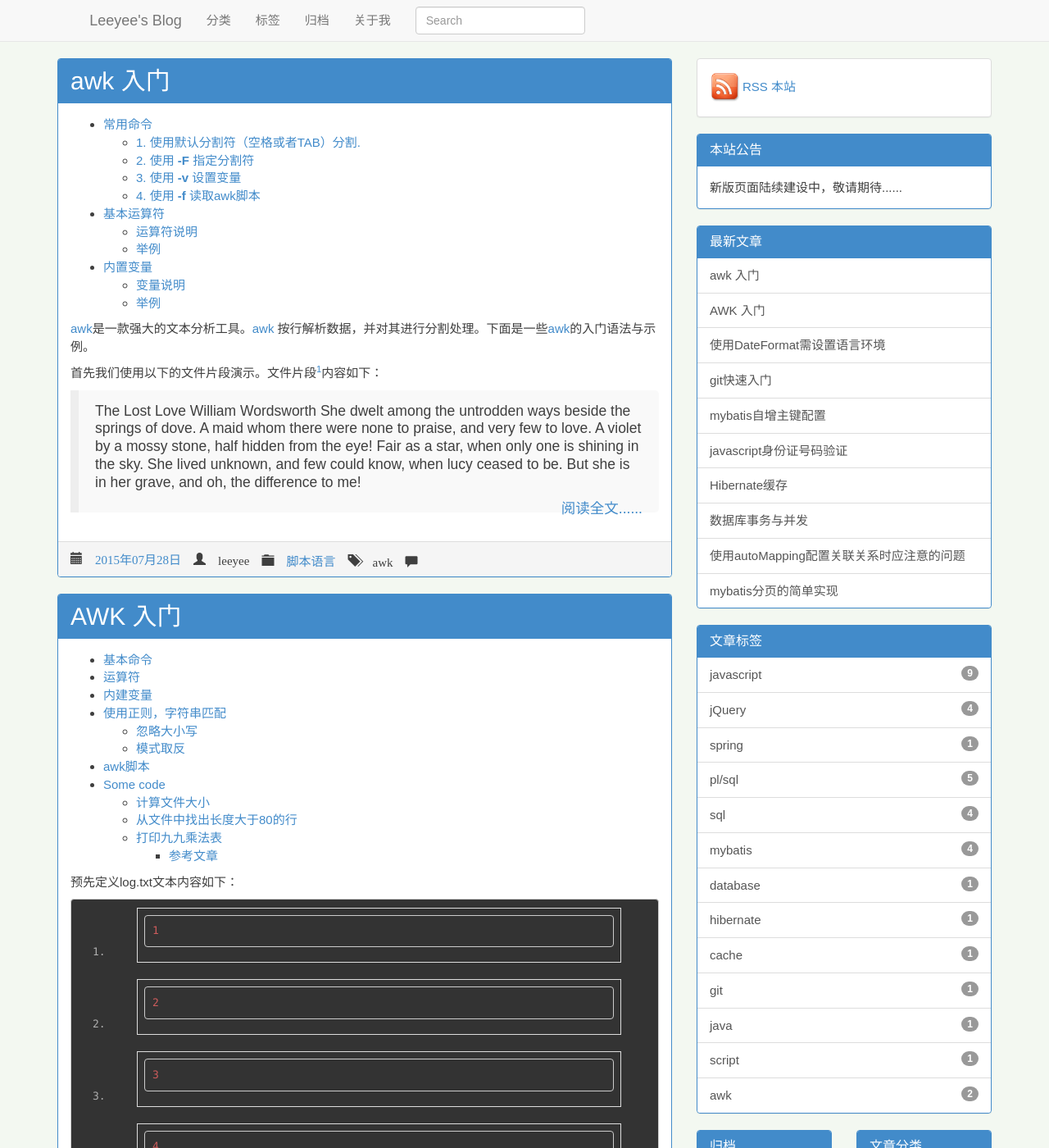
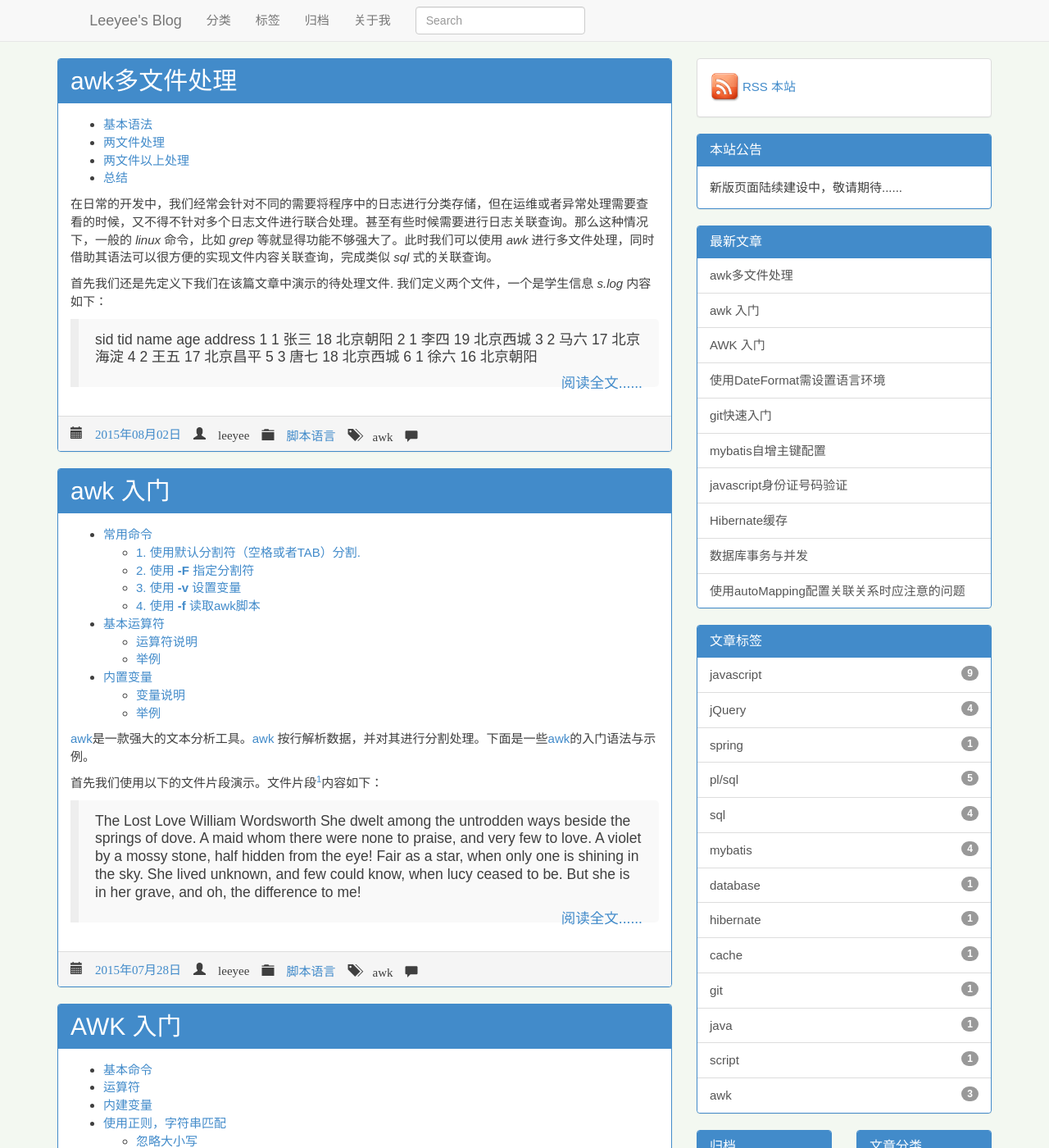
Before and after one commit to leeyee/leeyee.github.com, a Jekyll site: the page built from index.html, in a window 1280 px wide and 1400 px high. Shown: the whole window at 82% size. Built offline with Jekyll 4.4.1, drawn with Linux system fonts in a browser that asks for light colours; the list of posts is cut into pages by our own code; comment, search, counter and statistics services are not loaded; some of the changed text lies outside the part shown.

Commit message:
awk多文件处理

````diff
--- /dev/null
+++ b/_posts/script/2015-08-02-awk-muli-file.md
@@ -0,0 +1,139 @@
+---
+layout: post
+title: awk多文件处理
+description: awk多文件处理及相关关联查询
+category: 脚本语言
+tag: [awk]
+keywords: [awk多文件处理,awk文件关联]
+---
+
+* TOC
+{:toc}
+
+在日常的开发中，我们经常会针对不同的需要将程序中的日志进行分类存储，但在运维或者异常处理需要查看的时候，又不得不针对多个日志文件进行联合处理。甚至有些时候需要进行日志关联查询。那么这种情况下，一般的 *linux* 命令，比如 *grep* 等就显得功能不够强大了。此时我们可以使用 *awk* 进行多文件处理，同时借助其语法可以很方便的实现文件内容关联查询，完成类似 *sql* 式的关联查询。
+
+首先我们还是先定义下我们在该篇文章中演示的待处理文件. 我们定义两个文件，一个是学生信息 *s.log* 内容如下：
+
+>sid tid name age address
+1 1 张三 18 北京朝阳
+2 1 李四 19 北京西城
+3 2 马六 17 北京海淀
+4 2 王五 17 北京昌平
+5 3 唐七 18 北京西城
+6 1 徐六 16 北京朝阳
+
+另一个是老师信息 *t.log* 内容如下：
+
+>tid name age subject
+1 张正	35	数学
+2 聂磊	40	语文
+3 黄明	42	物理
+4 吴立	23	体育
+
+### 基本语法
+
+当我们使用awk读取多文件时，可以有以下两种方式：
+
+1. 模糊匹配。形式如下：
+
+    > awk '{...}' *.log
+
+2. 直接指定需要读取的文件。形式如下：
+
+    > awk '{...}'  file1...fileN
+
+针对第一种方式，*awk* 会一次读取所有能匹配到的所有文件；而第二种是则是依次处理指定的文件。对应两种方式的处理流程都是**先处理完成一个文件后在接着处理另一个文件**。比如
+
+```shell
+awk 'FNR > 1 {print $1,$2,$3,$4}' s.log t.log
+```
+
+>1 1 张三 18
+2 1 李四 19
+3 2 马六 17
+4 2 王五 17
+5 3 唐七 18
+6 1 徐六 16
+1 张正 35 数学
+2 聂磊 40 语文
+3 黄明 42 物理
+4 吴立 23 体育
+
+不过以上方式只是简单的将多个文件输出，那么当我们需要在一个命令中针对不同的文件进行一些差异化的处理时该如何操作呢？
+
+### 两文件处理
+
+一般的这对两个文件的常规处理方式有以下两种：
+
+> **awk 'NR==FNR{...} NR>FNR{...}' file1 file2**
+>
+>或者
+>
+> **awk 'NR==FNR{...} NR!=FRN{...}' file1 file2**
+>
+>或者
+>
+> **awk 'NR==FNR{...;next}{...}' file1 file2**
+
+其中 *NR* 参数代表当前读取文件的总行数，而 *FNR* 参数代表当前读取文件的行数。所以当读取第一个文件时，总是有 *NR==FNR*。而当读取第二个文件时，总是有 *NR>FNR* 或者 *NR!=FNR*，因为 *FNR* 重新开始计数了！
+
+下面我们来看下具体的示例。假设我们需要查询学生表中学号为1的学生和教师表中年纪等于23岁的老师，
+
+```shell
+awk 'NR==FNR {if($1==1)print $0} NR>FNR {if($3==23)print $0}' s.log t.log
+```
+
+>1 1 张三 18 北京朝阳
+4 吴立  23      体育
+
+现在我们需要复杂一点的数据，比如我们需要查询学生信息中关联的老师信息，并展示在一行，
+
+```shell
+awk 'NR==FNR {a[$1]=$0} NR!=FNR {if(FNR>1)print $0,a[$2] }' t.log s.log
+```
+
+>1 1 张三 18 北京朝阳 1 张正     35      数学
+2 1 李四 19 北京西城 1 张正     35      数学
+3 2 马六 17 北京海淀 2 聂磊     40      语文
+4 2 王五 17 北京昌平 2 聂磊     40      语文
+5 3 唐七 18 北京西城 3 黄明     42      物理
+6 1 徐六 16 北京朝阳 1 张正     35      数学
+
+这里让 *awk* 在处理第一个文件 t.log 时，将老师的信息通过其主键保存在变量 *a* 中，*a* 类似一个 map。当 *awk* 在处理第二个文件 s.log 时，通过 s.log 的第二个字段，学生对应老师的主键作 key 从数据 *a* 中获取存储的值进行展示。通过这种方式就完成了日志字段的关联查询。其核心还是通过先将第一个文件的值通过需要关联的key进行存储，而在进行第二个文件解析的时候再通过相关关联主键查询出来。
+
+### 两文件以上处理
+
+上面只是针对两个文件的处理，那么如果我们要处理的文件超过2个时该如何处理呢？
+
+那么此时我们就需要用到参数 *ARGIND* 了，*ARGIND* 用来记录当前正在处理文件参数。
+
+> **awk 'ARGIND==1 {...} ARGIND==2 {...} ARGIND==3 {...} ... ' file1 file2 file3 ...fileN**
+
+或者使用命令行参数数组 *ARGV*，
+
+> **awk 'FILENAME==ARGV[1] {...} FILENAME==ARGV[2] {...} FILENAME==ARGV[3] {...} ... ' file1 file2 file3 ...fileN**
+
+或者直接使用文件名的方式
+
+>**awk 'FILENAME=="file1"{...} FILENAME=="file2" {...} FILENAME=="file3" {...} ... ' file1 file2 file3 ...fileN**
+
+进行多文件处理。下面我们展示一个对应多文件的简单例子。
+
+```shell
+awk 'ARGIND==1 {if(FNR>3)print FNR,$3 } ARGIND==2 {if(FNR>1)print FNR,$2} ARGIND==3 {if(FNR<3)print FNR,$NF}' s.log t.log s.log
+```
+
+>4 马六
+5 王五
+6 唐七
+7 徐六
+2 张正
+3 聂磊
+4 黄明
+5 吴立
+1 address
+2 北京朝阳
+
+### 总结
+
+针对 *awk* 多文件的处理其实不需要额外的新知识学习，只需要掌握以上两文件及其以上文件的处理模板语句就行。在实际的应用中直接套用模板语句即可。语法上每一个文件块的处理按找单文件 *awk* 的处理方式处理即可。
````
Also changed, not shown: _posts/script/2015-07-28-awk-base-get-start.md (+2 -12 lines).
